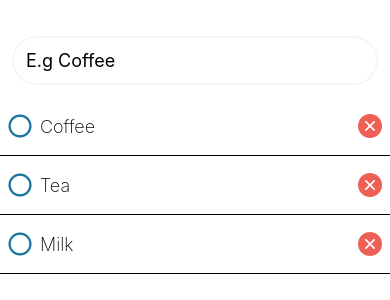
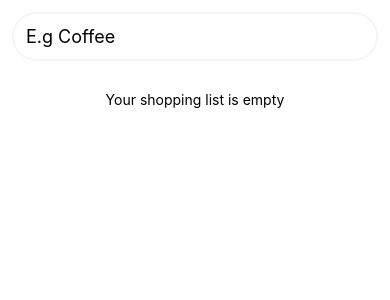
Before and after one commit to dsouzaalfred/react-native-shopping-list, a React Native app: screen / in a window 390 px wide. Shown: the top 300 px of the page. Built offline with nearby package versions, Linux system fonts and the light colour scheme.

Commit message:
Add flat list

```diff
--- a/app/index.tsx
+++ b/app/index.tsx
@@ -1,4 +1,4 @@
-import { StyleSheet, TextInput, View, ScrollView } from "react-native";
+import { StyleSheet, TextInput, FlatList, View, Text } from "react-native";
 import { theme } from "../theme";
 import { ShoppingListItem } from "../components/ShoppingListItem";
 import { useState } from "react";
@@ -8,14 +8,8 @@
   name: string;
 };
 
-const initialList: ShoppingListItemType[] = [
-  { id: "1", name: "Coffee" },
-  { id: "2", name: "Tea" },
-  { id: "3", name: "Milk" },
-];
-
 export default function App() {
-  const [shoppingList, setShoppingList] = useState(initialList);
+  const [shoppingList, setShoppingList] = useState<ShoppingListItemType[]>([]);
   const [value, setValue] = useState<string>();
 
   const handleSubmit = () => {
@@ -30,38 +24,39 @@
   };
 
   return (
-    <ScrollView
+    <FlatList
+      ListHeaderComponent={
+        <TextInput
+          value={value}
+          style={styles.textInput}
+          onChangeText={setValue}
+          placeholder="E.g Coffee"
+          onSubmitEditing={handleSubmit}
+          returnKeyType="done"
+        />
+      }
+      ListEmptyComponent={
+        <View style={styles.listEmptyContainer}>
+          <Text>Your shopping list is empty</Text>
+        </View>
+      }
+      data={shoppingList}
       style={styles.container}
       contentContainerStyle={styles.contentContainer}
       stickyHeaderIndices={[0]}
-    >
-      {/* <Text>
-          {PixelRatio.get()} - PixelRatio.get() - Return the device pixel
-          density
-        </Text> */}
-      <TextInput
-        value={value}
-        style={styles.textInput}
-        onChangeText={setValue}
-        placeholder="E.g Coffee"
-        onSubmitEditing={handleSubmit}
-        returnKeyType="done"
-      />
-      {shoppingList.map((item) => (
-        <ShoppingListItem name={item.name} key={item.id} />
-      ))}
-    </ScrollView>
+      renderItem={({ item }) => <ShoppingListItem name={item.name} />}
+    ></FlatList>
   );
 }
 
 const styles = StyleSheet.create({
   container: {
+    backgroundColor: theme.colorWhite,
     flex: 1,
-    backgroundColor: theme.colorWhite,
     paddingTop: 12,
   },
   contentContainer: {
-    paddingVertical: 24,
+    paddingBottom: 24,
   },
   textInput: {
     borderColor: theme.colorLightGrey,
@@ -73,4 +68,9 @@
     marginBottom: 12,
     backgroundColor: theme.colorWhite,
   },
+  listEmptyContainer: {
+    justifyContent: "center",
+    alignItems: "center",
+    marginVertical: 18,
+  },
 });
```
